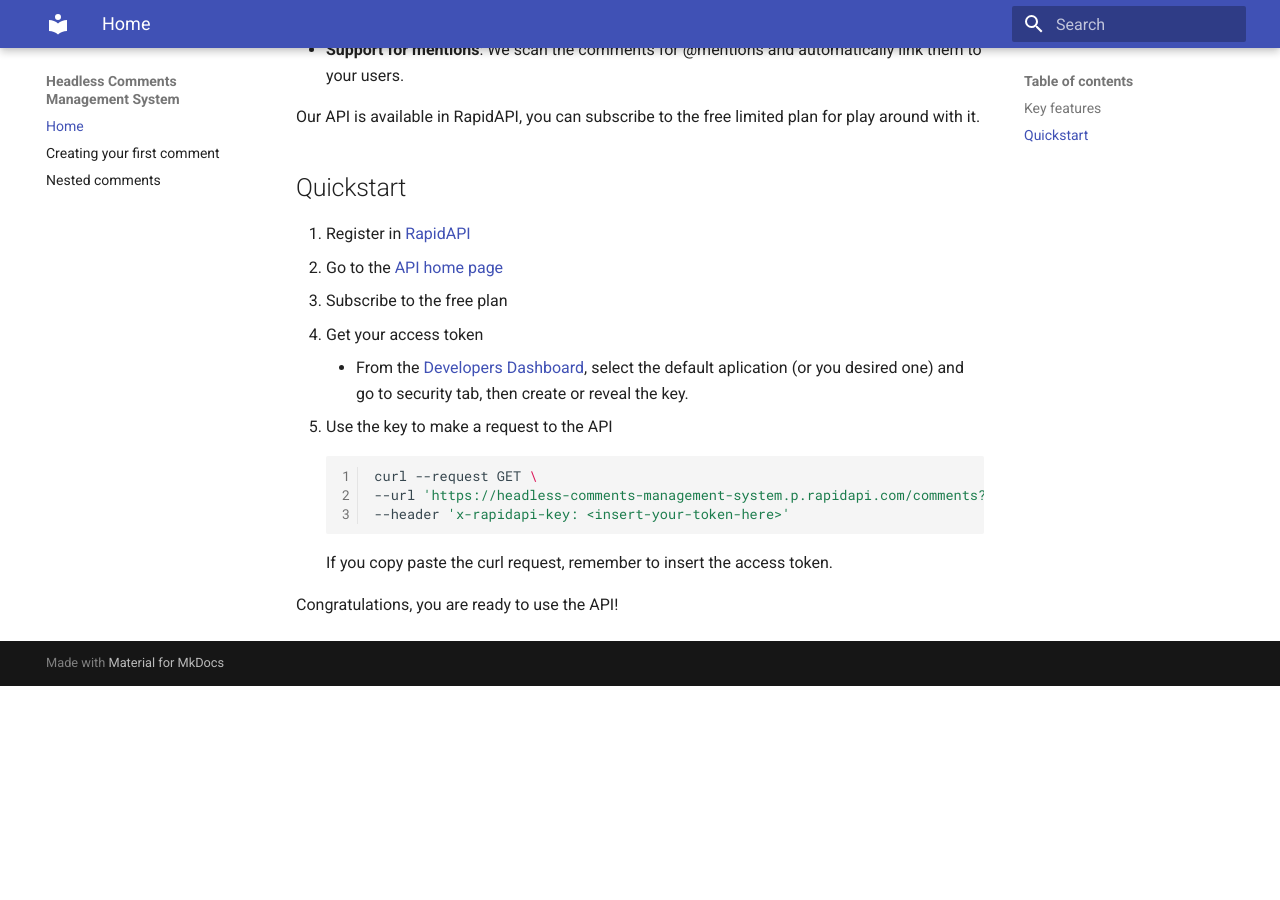
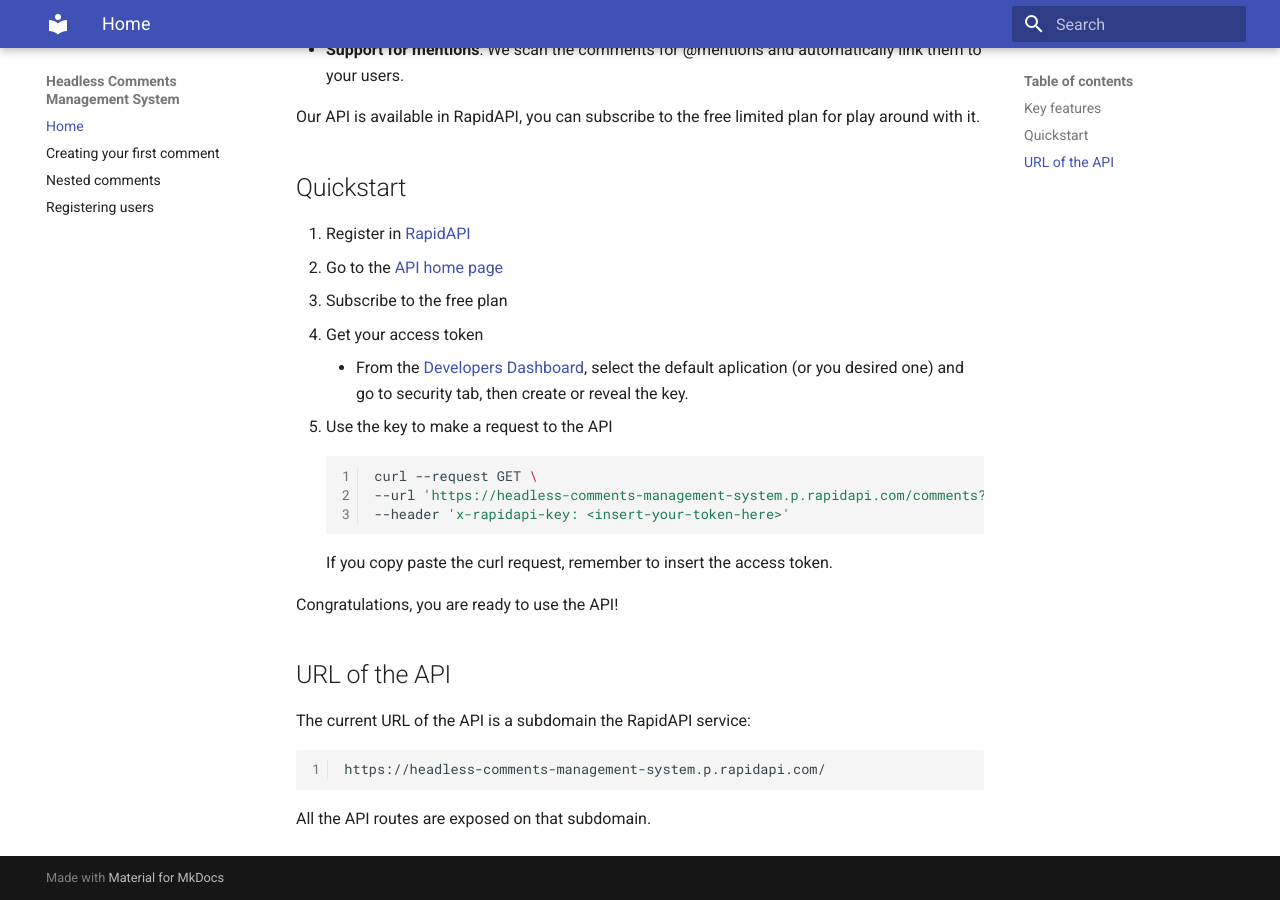
Before and after one commit to elpapi42/comently-docs, an MkDocs documentation site: the page built from docs/index.md, in a window 1280 px wide and 900 px high, scrolled down 539 px. Built offline with MkDocs 1.6.1 and Material for MkDocs 9.7.7, drawn with Linux system fonts in a browser that asks for light colours; before the commit the page ends 1225 px from its top, so only the background shows below that.

Commit message:
Register use

````diff
--- a/docs/index.md
+++ b/docs/index.md
@@ -25,3 +25,13 @@
     If you copy paste the curl request, remember to insert the access token.
 
 Congratulations, you are ready to use the API!
+
+## URL of the API
+
+The current URL of the API is a subdomain the RapidAPI service:
+
+```
+https://headless-comments-management-system.p.rapidapi.com/
+```
+
+All the API routes are exposed on that subdomain.
````
Also changed, not shown: docs/nested-comments.md (+1 -1 lines), docs/registering-users.md (added, +19 -0 lines).
